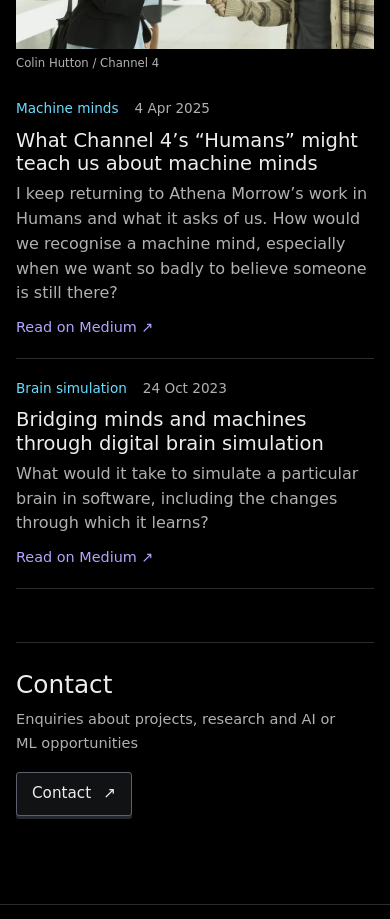
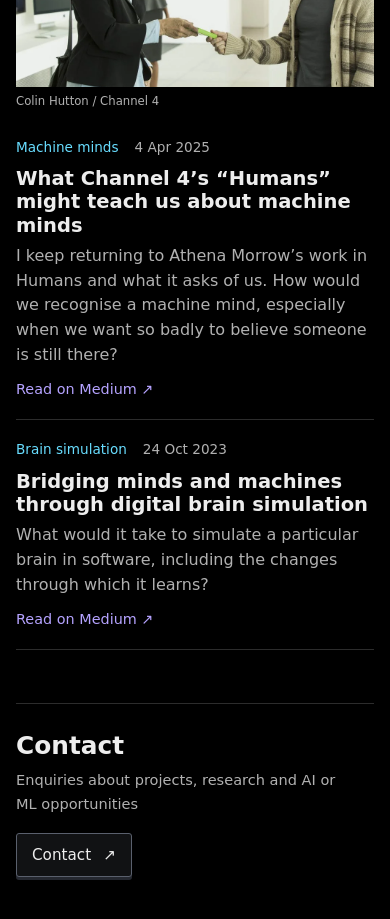
Before and after one commit to shrut10/NoctraMind-Site, a Next.js app: page / in a window 390 px wide. Shown: the part 3420-4339 px from the top of the page. Built offline with nearby package versions, Linux system fonts and the light colour scheme.

Commit message:
Use native Comic Sans or Arial on mobile

```diff
--- a/app/styles/globals.css
+++ b/app/styles/globals.css
@@ -471,6 +471,10 @@ h3 { font-size: 1.13rem; }
   .home-top { gap: 28px; }
 }
 @media (max-width: 760px) {
+  :root { --comic: 'Comic Sans MS', Arial, Helvetica, sans-serif; }
+  h1, h2, h3, .project-subtitle, .featured-copy .lead, .field-title, .essay-updates a > span:first-of-type {
+    font-weight: 700;
+  }
   .header-inner { min-height: 64px; padding-block: 10px; }
   .home-top { grid-template-columns: 1fr; gap: 30px; }
   .creature-field { max-width: 460px; margin-inline: auto; width: 100%; }
```
